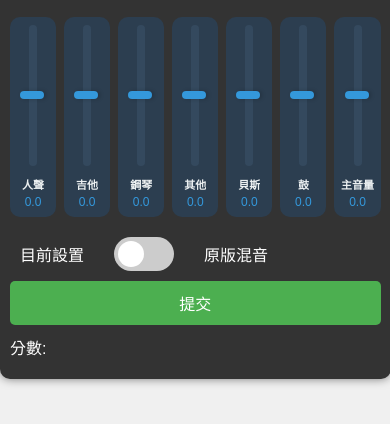
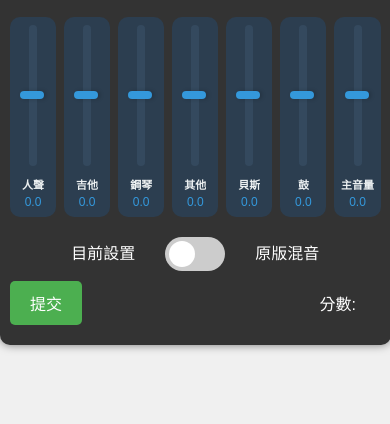
Before and after one commit to ChrisTorng/MixerGame, a website built with webpack: page src/index.html in a window 390 px wide. Shown: the part 162-586 px from the top of the page. Built offline with nearby package versions, Linux system fonts and the light colour scheme; files whose address does not match are found by name.

Commit message:
fix(layout): 調整遊戲控制項佈局，改善行動裝置上的顯示效果及響應式設計 fix(audio): 更新載入按鈕顯示載入進度，並在播放後啟用提交按鈕

```diff
--- a/src/index.css
+++ b/src/index.css
@@ -190,19 +190,34 @@ input:checked + .slider:before {
     }
 
     .game-controls {
-        flex-direction: column;
-        align-items: stretch;
+        flex-direction: row;
+        flex-wrap: wrap;             /* allow items to wrap to new row */
+        align-items: center;
+        justify-content: space-between; /* submit left, score right on second row */
     }
 
-    /* Mobile order: toggle on top, then submit (提示), then score */
-    #modeToggle { order: 1; }
+    /* Mobile order: toggle on first full row; then submit+score same row */
+    #modeToggle { order: 1; flex: 1 1 100%; }
     #submitBtn { order: 2; }
-    #scoreContainer { order: 3; }
+    #scoreContainer { order: 2; }
 
     #modeToggle,
     #submitBtn,
     #scoreContainer {
         margin-bottom: 10px;
+    }
+
+    /* Ensure toggle labels are vertically centered around the switch */
+    #modeToggle {
+        display: flex;
+        align-items: center;
+        justify-content: center; /* center the toggle horizontally */
+    }
+    #modeToggle span {
+        display: inline-flex;
+        align-items: center;
+        white-space: nowrap; /* avoid wrapping labels in mobile */
+        line-height: 1.2;
     }
 }
 
--- a/src/index.ts
+++ b/src/index.ts
@@ -99,14 +99,20 @@ class MixerGame {
 
     private async loadAudio(): Promise<void> {
         const playPauseBtn = document.getElementById('playPauseBtn') as HTMLButtonElement;
-        playPauseBtn.textContent = '載入中';
+        playPauseBtn.textContent = '載入中 0%';
         playPauseBtn.disabled = true;
 
         try {
+            let loadedCount = 0;
+            const total = this.tracks.length;
             await Promise.all(this.tracks.map(async (track) => {
                 const response = await fetch(`${this.tracksBaseUrl}/${track}.mp3`);
                 const audioData = await response.arrayBuffer();
                 this.audioBuffers[track] = await this.audioContext.decodeAudioData(audioData);
+                loadedCount += 1;
+                const percent = Math.round((loadedCount / total) * 100);
+                // 更新載入百分比到按鈕
+                playPauseBtn.textContent = `載入中 ${percent}%`;
             }));
 
             this.isAudioLoaded = true;
@@ -158,6 +164,11 @@ class MixerGame {
         this.isPlaying = !this.isPlaying;
         const playPauseBtn = document.getElementById('playPauseBtn') as HTMLButtonElement;
         playPauseBtn.innerHTML = this.isPlaying ? '&#10074;&#10074;' : '&#9658;';
+        // 開始播放後啟用「提交」鈕
+        if (this.isPlaying) {
+            const submitBtn = document.getElementById('submitBtn') as HTMLButtonElement;
+            if (submitBtn) submitBtn.disabled = false;
+        }
     }
 
     private updateTimeSlider(): void {
@@ -273,6 +284,8 @@ class MixerGame {
         });
 
         const submitBtn = document.getElementById('submitBtn') as HTMLButtonElement;
+        // 未播放前停用提交鈕
+        submitBtn.disabled = true;
         submitBtn.addEventListener('click', () => {
             const score = this.calculateScore();
             const scoreDisplay = document.getElementById('scoreDisplay') as HTMLSpanElement;
```
